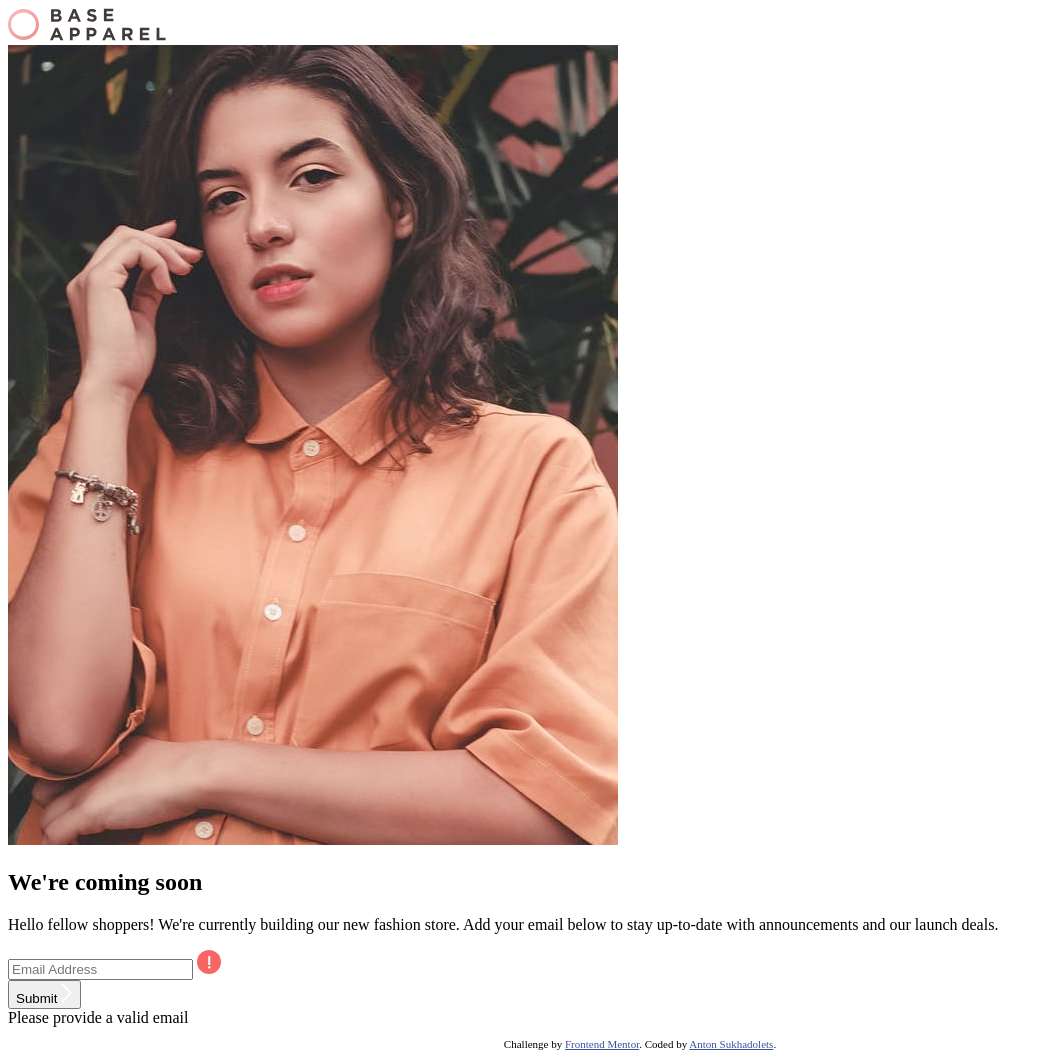
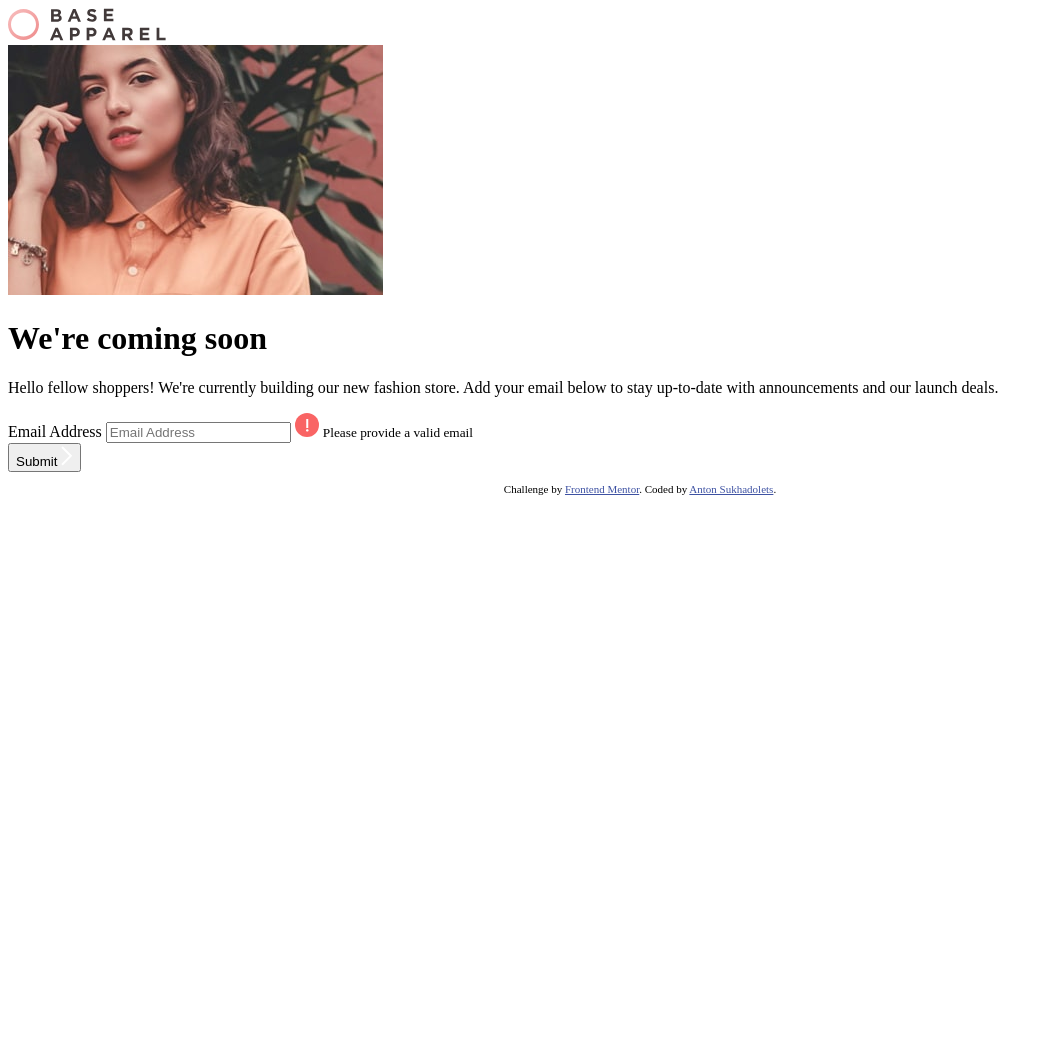
Before and after one commit to SuhodolecA/base-apparel-coming-soon, a plain HTML site: page index.html in a window 1280 px wide. Shown: the whole page, without its empty margins (0-1049 px from the left). After the commit the page ends 800 px from the top, so only its background shows below. Drawn offline with Linux system fonts and the light colour scheme.

Commit message:
feat: change HTML markup

```diff
--- a/index.html
+++ b/index.html
@@ -27,45 +27,37 @@
 <body>
 
   <div class="wrapper">
-    <header class="wrapper-header">
-      <div class="wrapper-inner">
-        <img src="/images/logo.svg" alt="logo" class="wrapper-header__logo" />
-      </div>
-    </header>
-    <picture class="wrapper-poster">
-      <source media="(min-width: 900px)" srcset="/images/hero-desktop.jpg" />
-      <source media="(min-width: 320px)" srcset="/images/hero-mobile.jpg" />
-      <img src="/images/hero-desktop.jpg" alt=" hero picture" />
-    </picture>
     <div class="wrapper-content">
-      <div class="wrapper-inner">
-        <h2 class="wrapper-content__title">
-          <span class="wrapper-content__main">We're</span>
-          <span class="wrapper-content__rest">coming soon</span>
-        </h2>
-        <p class="wrapper-content__text">
-          Hello fellow shoppers! We're currently building our new fashion store.
-          Add your email below to stay up-to-date with announcements and our launch deals.
-        </p>
-        <form action="/" method="GET" class="wrapper-content__form">
-          <div class="wrapper-content__form-email">
-            <input type="email" class="wrapper-content__form-email-input" placeholder="Email Address" name="email" />
-            <span class="wrapper-content__form-email-error">
-              <img class="wrapper-content__form-email-error-icon" src="/images/icon-error.svg" alt="error icon" />
-            </span>
+        <header class="wrapper-header">
+          <img src="/images/logo.svg" class="wrapper-header__logo" alt="logo image" />
+        </header>
+        <img src="/images/hero-mobile.jpg" alt="poster" class="wrapper-hero-mobile" />
+        <main class="wrapper-main">
+          <h1 class="wrapper-main__tittle">
+            <span class="main-word">We're</span>
+            coming soon
+          </h1>
+          <p class="wrapper-main__text">
+            Hello fellow shoppers! We're currently building our new fashion store.
+            Add your email below to stay up-to-date with announcements and our launch deals.
+          </p>
+          <form action="/" method="GET" class="wrapper-main__form">
+          <div class="wrapper-main__form-input">
+            <label for="email">
+              Email Address
+              <input type="email" name="email" placeholder="Email Address" id="email" class="wrapper-main__form-input-email">
+              <img src="/images/icon-error.svg" alt="error icon" class="error-icon">
+              <small class="error-message">Please provide a valid email</small>
+            </label>
           </div>
-          <button type="submit" class="wrapper-content__form-button">
+          <button type="submit" class="wrapper-main__form-button">
             Submit
-            <img src="/images/icon-arrow.svg" alt="arrow icon" />
+            <img src="/images/icon-arrow.svg" alt="arrow icon" class="wrapper-main__form-button-icon">
           </button>
-          <div class="wrapper-content__form-error">
-            <span class="wrapper-content__form-error-message">
-              Please provide a valid email
-            </span>
-          </div>
-        </form>
-      </div>
+          </form>
+        </main>
     </div>
+    <div class="wrapper-poster"></div>
   </div>
   <footer>
     <p class="attribution">
--- a/styles/style.css
+++ b/styles/style.css
@@ -0,0 +1 @@
+/* No CSS *//*# sourceMappingURL=style.css.map */
```
Also changed, not shown: 1 other file.
